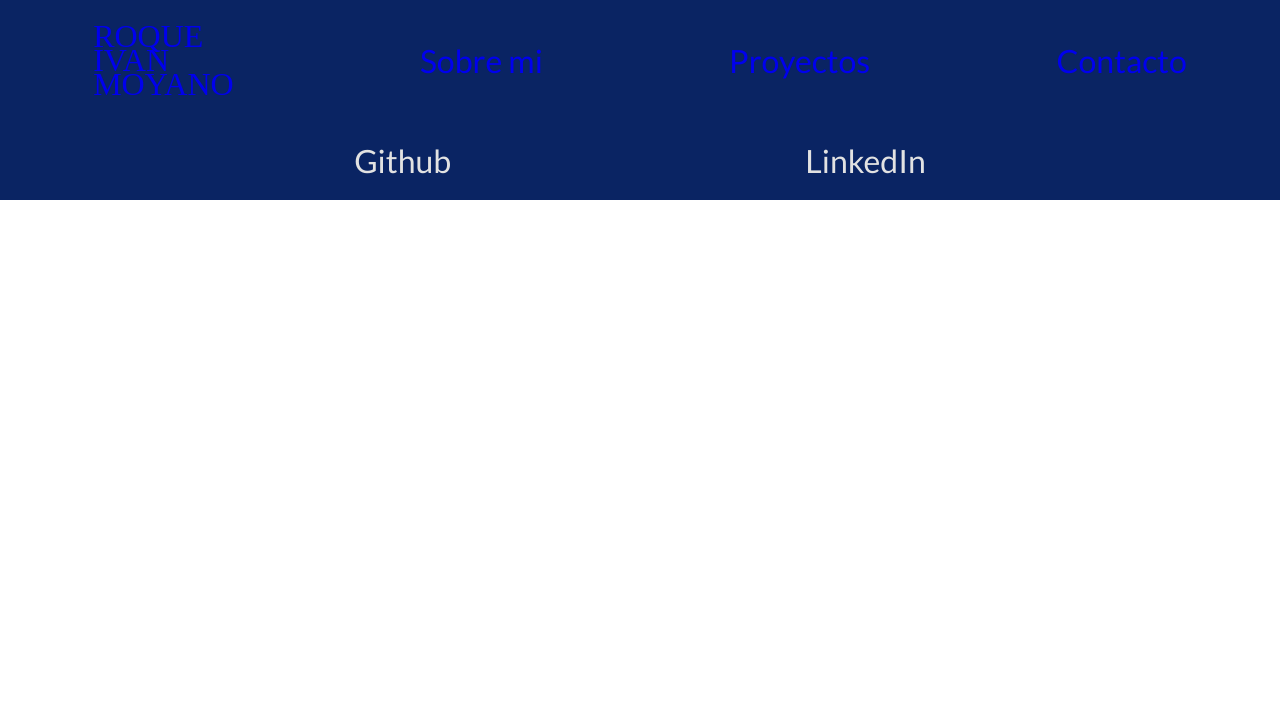
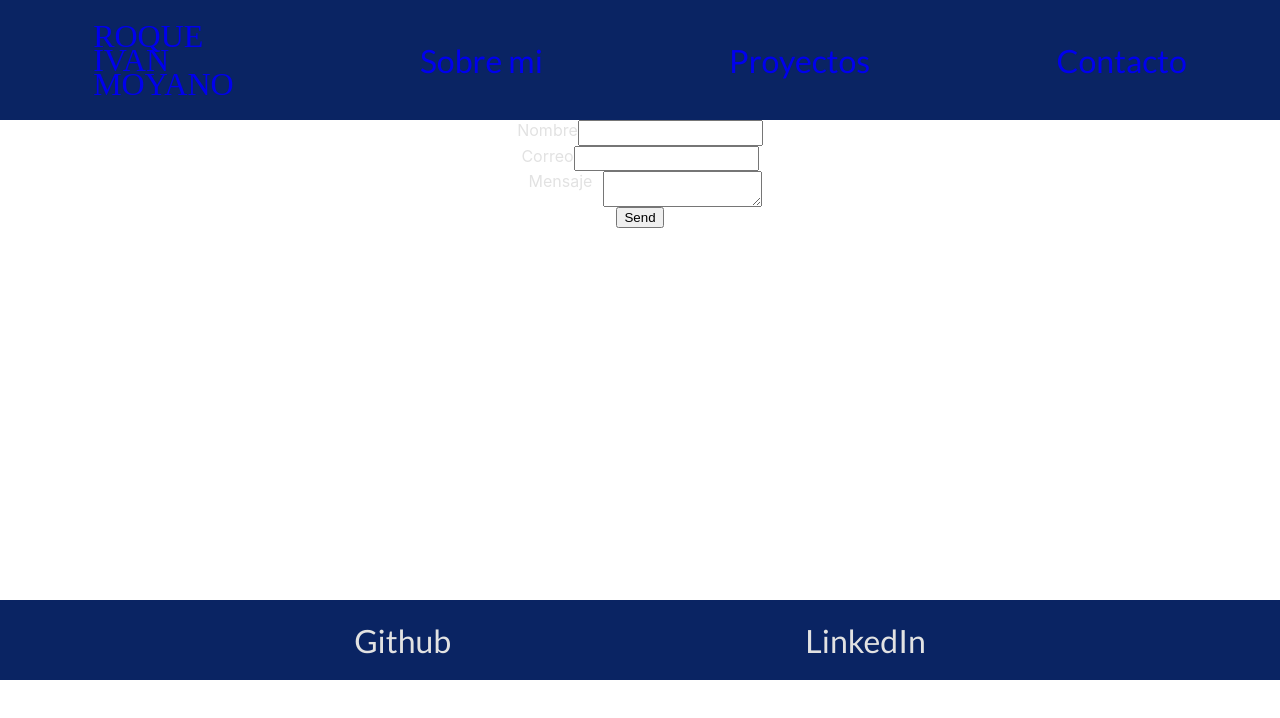
Before and after one commit to iblackpixel/Portfolio, a React (Create React App) app in the folder portfolio/: page /contact in a window 1280 px wide. Shown: the top 718 px of the page. Built offline with nearby package versions, Linux system fonts and the light colour scheme; a web font is replaced by a local one.

Commit message:
Contacto y css

```diff
--- a/portfolio/package.json
+++ b/portfolio/package.json
@@ -3,6 +3,7 @@
   "version": "0.1.0",
   "private": true,
   "dependencies": {
+    "@emailjs/browser": "^3.6.2",
     "@testing-library/jest-dom": "^5.16.4",
     "@testing-library/react": "^13.3.0",
     "@testing-library/user-event": "^13.5.0",
--- a/portfolio/src/App.js
+++ b/portfolio/src/App.js
@@ -2,6 +2,7 @@ import React from "react";
 import { Route, Routes } from "react-router-dom";
 import "./App.css";
 import About from "./components/About/About";
+import Contact from "./components/Contact/Contact";
 import Footer from "./components/Footer/Footer";
 import NavBar from "./components/NavBar/NavBar";
 import Home from "./components/Pages/Home";
@@ -18,6 +19,7 @@ function App() {
           <Route exact path='/about' element={<About />} />
           <Route exact path='/proyectos' element={<Projects />} />
           <Route exact path='/tecno' element={<Tecnologias />} />
+          <Route exact path='/contact' element={<Contact />} />
         </Routes>
       </div>
       <Footer />
--- a/portfolio/src/components/About/About.jsx
+++ b/portfolio/src/components/About/About.jsx
@@ -1,5 +1,6 @@
 import React from "react";
 import styled from "styled-components";
+import colors from "../utils/colors";
 
 const Contenedor = styled.div`
   display: flex;
@@ -17,6 +18,7 @@ const Title = styled.div`
   font-size: 4vh;
   font-weight: light;
   font-family: Lato;
+  color: ${colors.cuarto};
 `;
 const ContenedorTexto = styled.div`
   display: flex;
--- /dev/null
+++ b/portfolio/src/components/Contact/Contact.jsx
@@ -0,0 +1,70 @@
+/* eslint-disable jsx-a11y/label-has-associated-control */
+import React, { useRef } from "react";
+import emailjs from "@emailjs/browser";
+import styled from "styled-components";
+import colors from "../utils/colors";
+
+const Contenedor = styled.div`
+  height: 60vh;
+  color: ${colors.quinto};
+`;
+const ContactForm = styled.form`
+  display: flex;
+  flex-direction: column;
+  align-items: center;
+`;
+const Seccional = styled.div`
+  display: flex;
+  flex-direction: row;
+`;
+const StyledLabel = styled.label`
+  height: 1.6rem;
+  width: 40%;
+`;
+const StyledInput = styled.input``;
+const SendButton = styled.input``;
+const StyledTextArea = styled.textarea``;
+
+export default function Contact() {
+  const form = useRef();
+
+  const sendEmail = (e) => {
+    e.preventDefault();
+
+    emailjs
+      .sendForm(
+        "service_6bqr6xm",
+        "template_xozee8l",
+        form.current,
+        "uBcSwHmQoXFiI5bh7"
+      )
+      .then(
+        (result) => {
+          console.log(result.text);
+        },
+        (error) => {
+          console.log(error.text);
+        }
+      );
+  };
+
+  return (
+    <Contenedor>
+      <ContactForm ref={form} onSubmit={sendEmail}>
+        <Seccional>
+          <StyledLabel htmlFor='nombre'>Nombre</StyledLabel>
+          <StyledInput type='text' name='user_name' />
+        </Seccional>
+        <Seccional>
+          <StyledLabel htmlFor='email'>Correo</StyledLabel>
+          <StyledInput type='email' name='user_email' />
+        </Seccional>
+        <Seccional>
+          <StyledLabel htmlFor='message'>Mensaje</StyledLabel>
+          <StyledTextArea name='message' />
+        </Seccional>
+        <SendButton type='submit' value='Send' />
+      </ContactForm>
+    </Contenedor>
+  );
+}
--- a/portfolio/src/components/Pages/Home.jsx
+++ b/portfolio/src/components/Pages/Home.jsx
@@ -1,15 +1,20 @@
 import React from "react";
+import styled from "styled-components";
 import About from "../About/About";
 import Tecnologias from "../Tecnologias/Tecnologias";
 import Projects from "../Projects/Projects";
 
+const Contenedor = styled.div`
+  background-color: transparent;
+`;
+
 function Home() {
   return (
-    <>
+    <Contenedor>
       <About />
       <Projects />
       <Tecnologias />
-    </>
+    </Contenedor>
   );
 }
 
--- a/portfolio/src/components/Projects/Project.jsx
+++ b/portfolio/src/components/Projects/Project.jsx
@@ -11,7 +11,7 @@ const Contenedor = styled.div`
   border-color: ${colors.secundario};
   height: 50vh;
   width: 40vh;
-  margin: 5 vh;
+  margin: 2vh;
   padding: 0.5vh;
   border-radius: 1rem;
 `;
--- a/portfolio/src/components/Projects/Projects.jsx
+++ b/portfolio/src/components/Projects/Projects.jsx
@@ -1,5 +1,6 @@
 import React from "react";
 import styled from "styled-components";
+import colors from "../utils/colors";
 import Project from "./Project";
 
 const ContenedorSuperior = styled.div`
@@ -12,6 +13,7 @@ const Title = styled.div`
   font-size: 4vh;
   font-weight: light;
   font-family: Lato;
+  color: ${colors.cuarto};
 `;
 const Contenedor = styled.div`
   display: flex;
--- a/portfolio/src/components/Tecnologias/Tecnologias.jsx
+++ b/portfolio/src/components/Tecnologias/Tecnologias.jsx
@@ -2,6 +2,7 @@ import React from "react";
 import styled from "styled-components";
 import Card from "../Cards/Card";
 import Cards from "../Cards/Cards";
+import colors from "../utils/colors";
 
 const Contenedor = styled.div`
   flex-direction: row;
@@ -17,6 +18,7 @@ const Title = styled.div`
   font-size: 4vh;
   font-weight: light;
   font-family: Lato;
+  color: ${colors.cuarto};
 `;
 
 function Tecnologias() {
```
Also changed, not shown: 1 other file (tests, documents, lock files or other folders).
